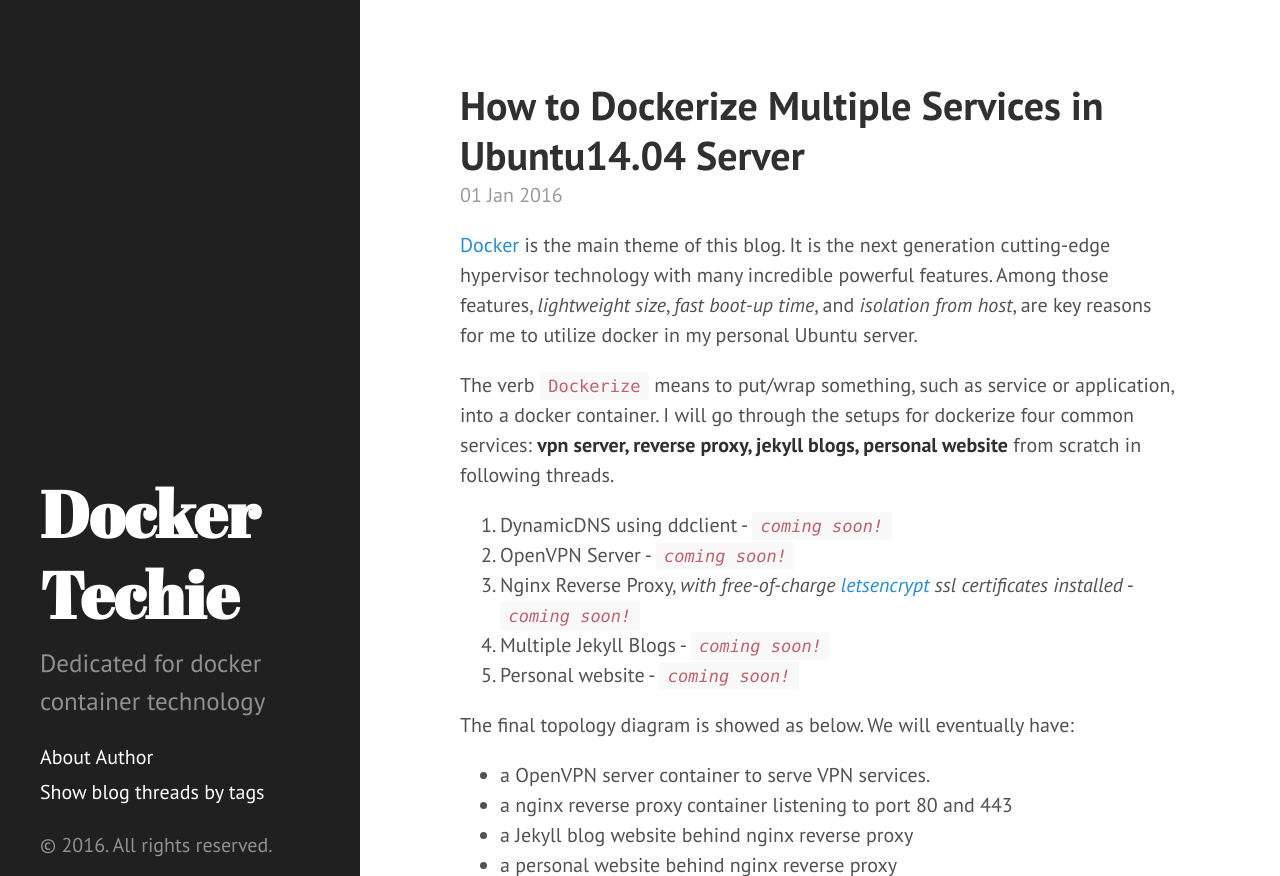
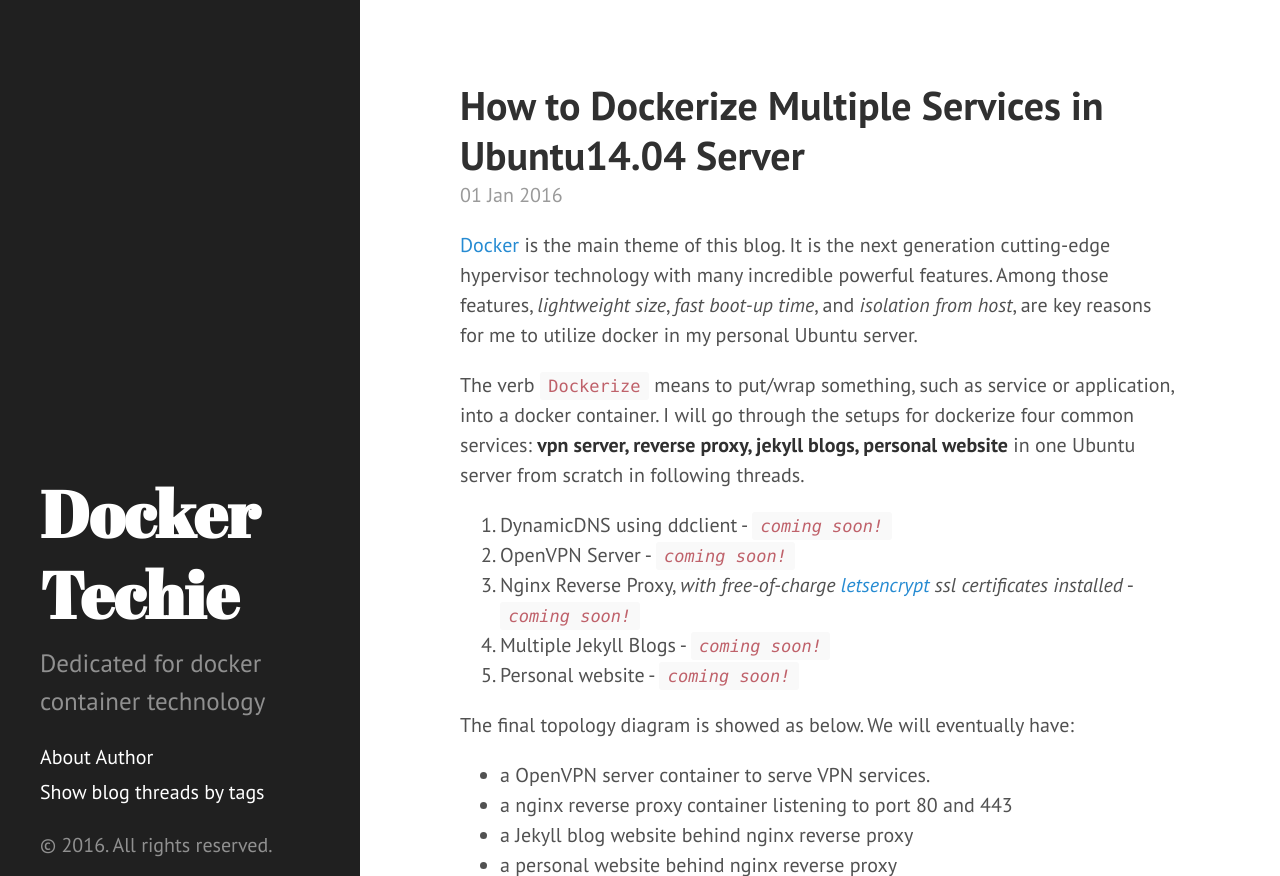
Before and after one commit to Xixiao007/Xixiao007.github.io, a Jekyll site: the page built from _posts/2016-01-01-setup-docker-container-services.md, in a window 1280 px wide and 900 px high, cut to the strip 0-876 px from the top of the window. Built offline with Jekyll 4.4.1, drawn with Linux system fonts in a browser that asks for light colours; nearby versions of some CDN libraries; comment, search, counter and statistics services are not loaded.

Commit message:
"commit"

```diff
--- a/_posts/2016-01-01-setup-docker-container-services.md
+++ b/_posts/2016-01-01-setup-docker-container-services.md
@@ -7,7 +7,7 @@
 
 [Docker](https://www.docker.com/what-docker) is the main theme of this blog. It is the next generation cutting-edge hypervisor technology with many incredible powerful features. Among those features, *lightweight size*, *fast boot-up time*, and *isolation from host*, are key reasons for me to utilize docker in my personal Ubuntu server.
 
-The verb `Dockerize` means to put/wrap something, such as service or application, into a docker container. I will go through the setups for dockerize four common services: **vpn server, reverse proxy, jekyll blogs, personal website** from scratch in following threads.
+The verb `Dockerize` means to put/wrap something, such as service or application, into a docker container. I will go through the setups for dockerize four common services: **vpn server, reverse proxy, jekyll blogs, personal website** in one Ubuntu server from scratch in following threads.
 
 1. DynamicDNS using ddclient - *`coming soon!`*
 2. OpenVPN Server - *`coming soon!`*
```
